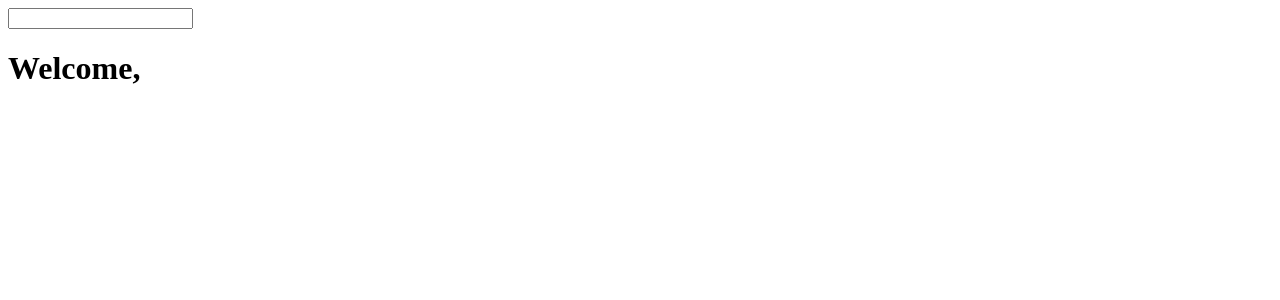
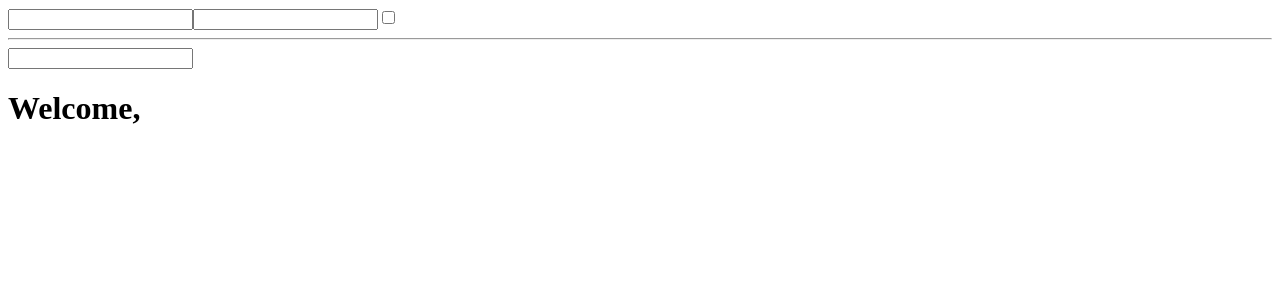
Before and after one commit to f-marinelli/esercizi-react, a React (Create React App) app: page / in a window 1280 px wide. Shown: the top 300 px of the page. Built offline with nearby package versions, Linux system fonts and the light colour scheme.

Commit message:
Forms-02

```diff
--- a/src/App.js
+++ b/src/App.js
@@ -1,8 +1,11 @@
 import { InteractiveWelcome } from './InteractiveWelcome';
+import { Login } from './Login';
 
 function App() {
   return (
     <>
+      <Login />
+      <hr />
       <InteractiveWelcome />
     </>
   );
--- /dev/null
+++ b/src/Login.js
@@ -0,0 +1,27 @@
+import React from 'react';
+
+export class Login extends React.Component {
+  state = {
+    name: '',
+    password: '',
+    remember: false,
+  };
+
+  render() {
+    return (
+      <>
+        <input type="text" name="name" value={this.state.name}></input>
+        <input
+          type="password"
+          name="password"
+          value={this.state.password}
+        ></input>
+        <input
+          type="checkbox"
+          name="remember"
+          value={this.state.remember}
+        ></input>
+      </>
+    );
+  }
+}
```
Also changed, not shown: Forms 01.txt (deleted), Forms 02.txt (added).
